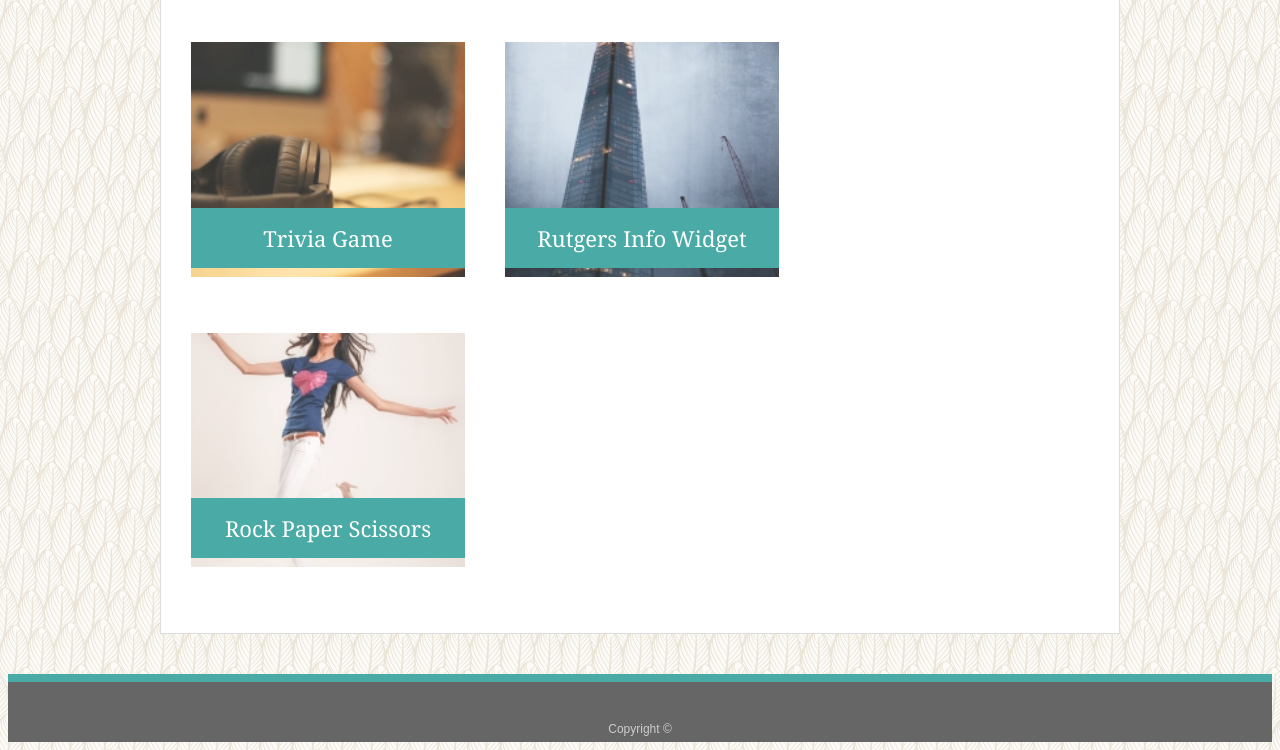
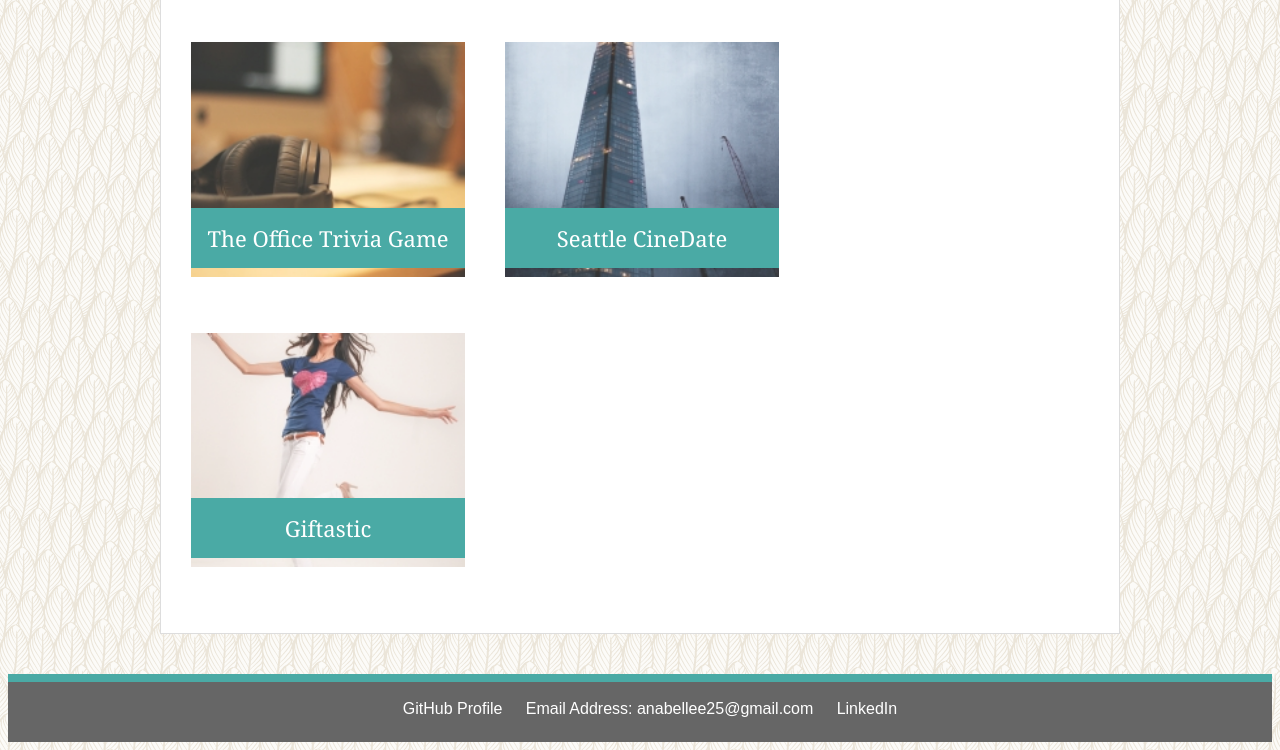
Before and after one commit to anabellee25/UWPortfolio, a plain HTML site: page portfolio.html in a window 1280 px wide. Shown: the part 555-1305 px from the top of the page. Drawn offline with Linux system fonts and the light colour scheme.

Commit message:
updated links

```diff
--- a/assets/css/style.css
+++ b/assets/css/style.css
@@ -221,6 +221,16 @@ body {
     border: 0 none;
   }
 
+  .links {
+    font-size: 16px;
+    text-align: center;
+    bottom: 20px;
+    position: relative;
+    color: white;
+    padding-left: 20px;
+    text-decoration: none;
+  }
+
   @media screen and (max-width:980px) {
       #main-container {
           width: 100%;
@@ -249,6 +259,7 @@ body {
 
   }
 
+
   @media screen and (max-width:640px) {
     #main-container {
         width:auto;
--- a/portfolio.html
+++ b/portfolio.html
@@ -36,21 +36,25 @@
       </div>
 
       <div class="work">
-          <a href="https://anabellee25.github.io/TriviaGame/">
+          <a href="https://anabellee25.github.io/TriviaGame/" target="_blank">
         <img src="assets/images/placeimage3.jpg" alt="Trivia Game">
       </a>
-        <h3>Trivia Game</h3>
+        <h3>The Office Trivia Game</h3>
       </div>
 
 
       <div class="work">
+        <a href="https://anabellee25.github.io/SeattleCineDate" target="_blank">
         <img src="assets/images/placeimage4.jpg" alt="Rutgers Info Widget">
-        <h3>Rutgers Info Widget</h3>
+      </a>
+        <h3>Seattle CineDate</h3>
       </div>
       <div class="work">
+        <a href="https://anabellee25.github.io/Giftastic" target="_blank">
         <img src="assets/images/placeimage5.jpg" alt="Rock Paper Scissors">
+        </a>
 
-        <h3>Rock Paper Scissors</h3>
+        <h3>Giftastic</h3>
       </div>
 
     </section>
@@ -58,9 +62,9 @@
   </div>
 
   <footer>
-    <div class="container">
-      Copyright &copy;
-    </div>
+      <a href="https://github.com/anabellee25" target="_blank" class="links">GitHub Profile</a>
+      <a class="links">Email Address: anabellee25@gmail.com</a>
+      <a href="https://www.linkedin.com/in/ana-lee-49a34878" target="_blank" class="links">LinkedIn</a>
   </footer>
 </body>
 
```
Also changed, not shown: contact.html (+3 -3 lines), index.html (+3 -3 lines), assets/images/google.png (added), 2 other files.
